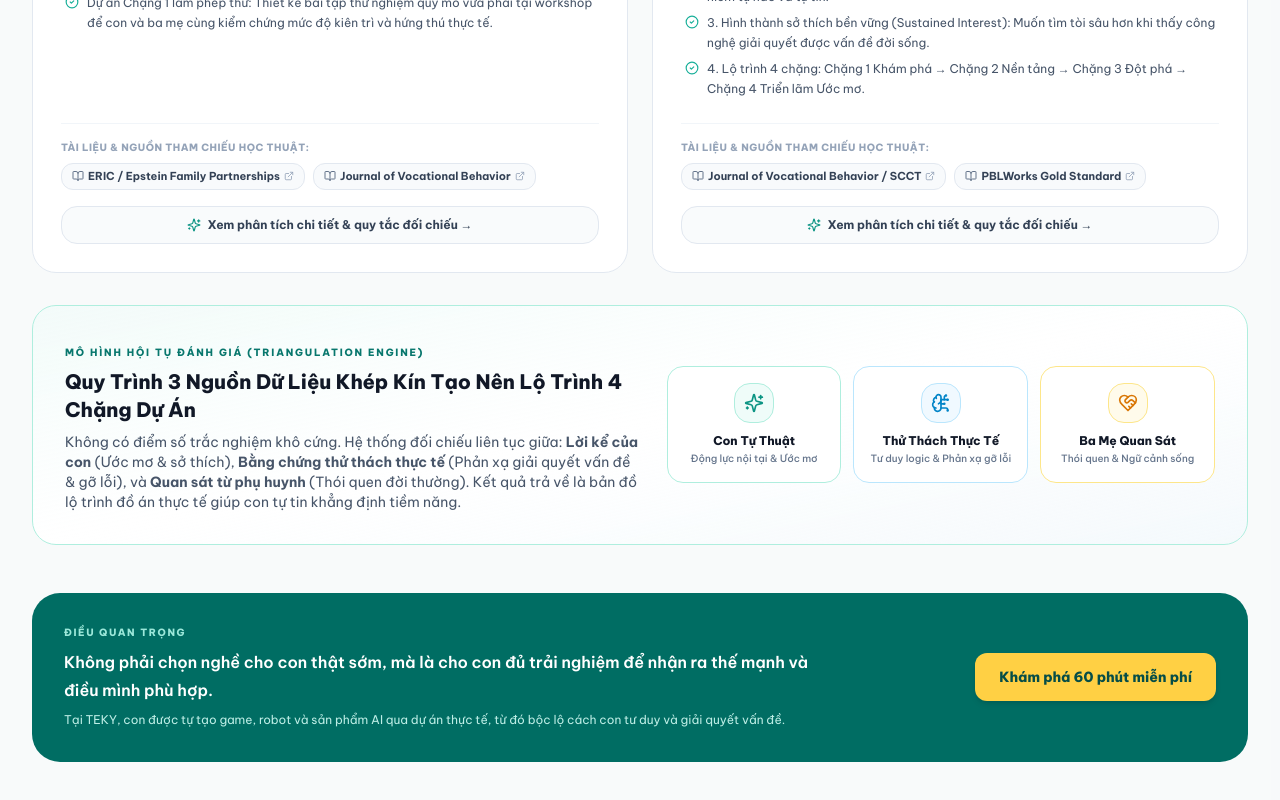
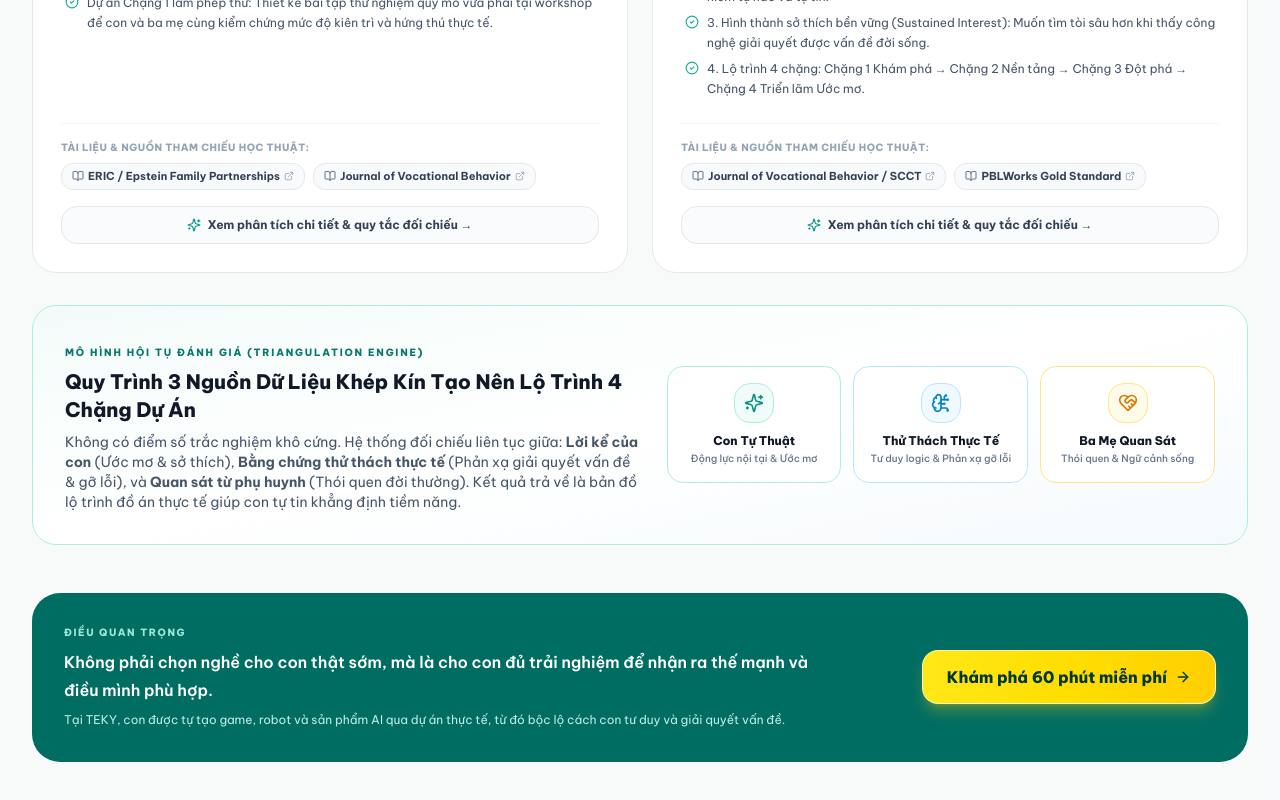
Before and after one commit to quanpl86/event0926, a Next.js app: page / in a window 1280 px wide. Shown: the part 5212-6012 px from the top of the page. Built offline with nearby package versions, Linux system fonts and the light colour scheme.

Commit message:
style(landing): brighten 60-min discovery CTA button with radiant yellow gradient and glowing shadow

```diff
--- a/src/components/LandingPage.tsx
+++ b/src/components/LandingPage.tsx
@@ -343,9 +343,10 @@ export function LandingPage({ onStart, onResume, hasResume, currentStep }: Landi
             <button
               type="button"
               onClick={onStart}
-              className="focus-ring shrink-0 rounded-xl bg-[#ffd044] px-6 py-3.5 text-sm font-extrabold text-[#064d47] shadow-md hover:bg-amber-300 transition"
+              className="group focus-ring shrink-0 inline-flex items-center gap-2 rounded-2xl bg-gradient-to-r from-[#FFE817] via-[#FFDE00] to-[#FFCF00] hover:from-[#FFF14D] hover:via-[#FFE936] hover:to-[#FFDA24] px-6 py-3.5 text-sm sm:text-base font-black text-[#033630] shadow-lg shadow-yellow-400/30 hover:shadow-xl hover:shadow-yellow-300/50 hover:scale-[1.03] active:scale-[0.98] border border-yellow-100/90 transition-all duration-200 cursor-pointer"
             >
-              Khám phá 60 phút miễn phí
+              <span>Khám phá 60 phút miễn phí</span>
+              <ArrowRight className="h-4 w-4 text-[#033630] transition-transform duration-200 group-hover:translate-x-1 shrink-0" />
             </button>
           </div>
         </section>
```
